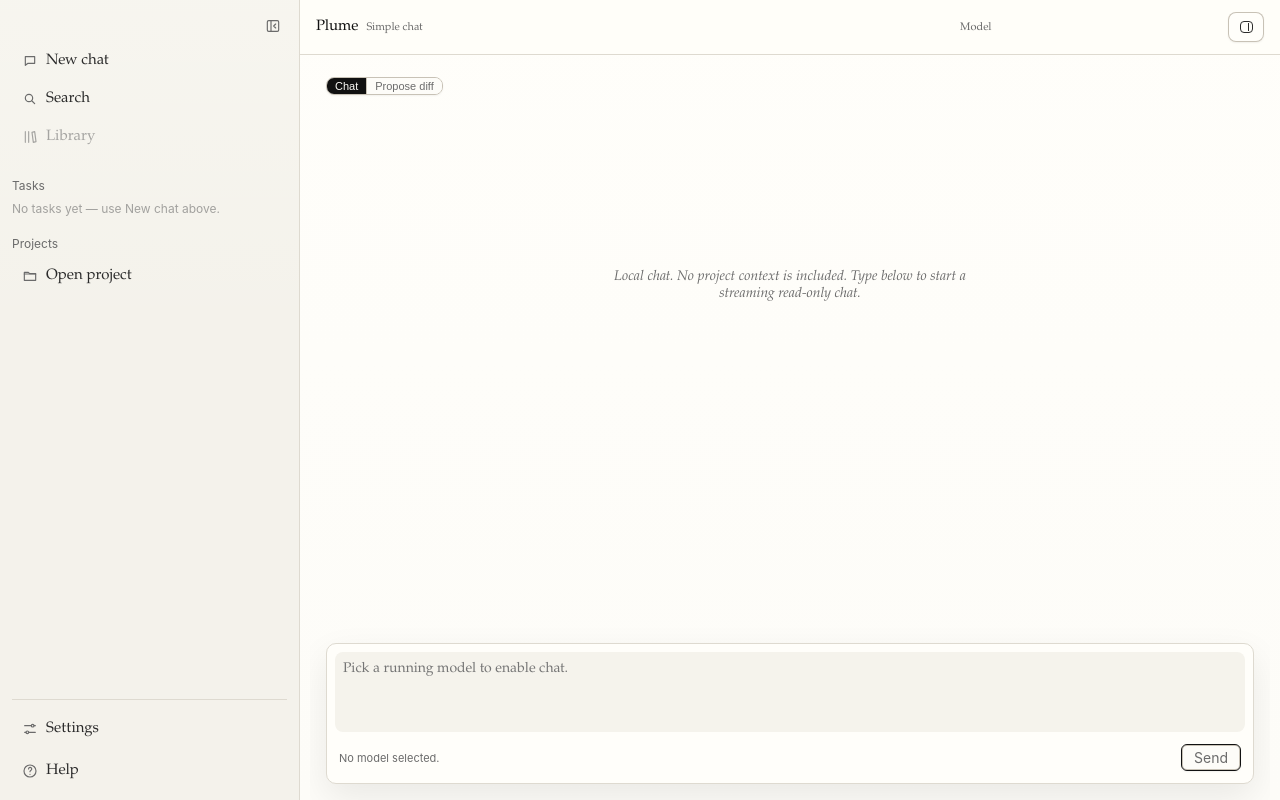
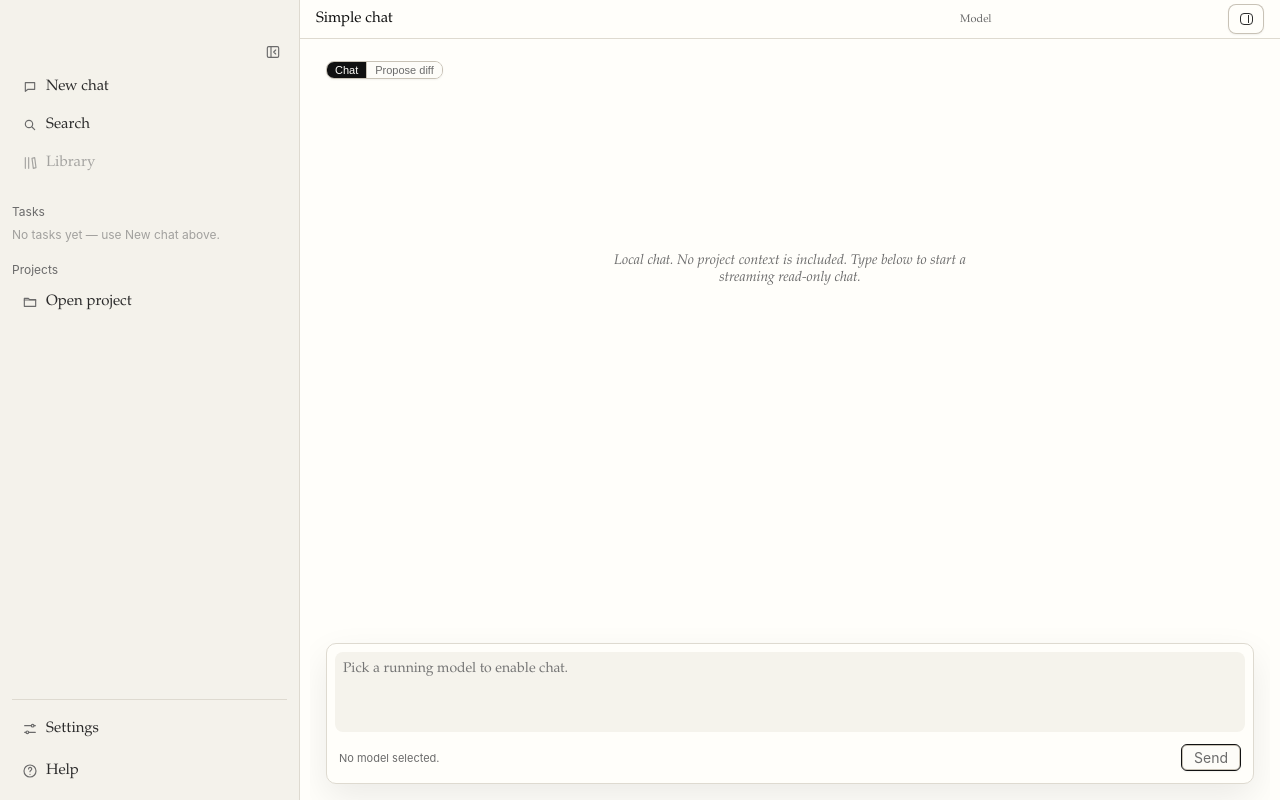
Before and after one commit to philippsyrov/Plume, a React (Vite) app: page / in a window 1280 px wide. Built offline with nearby package versions, Linux system fonts and the light colour scheme.

Commit message:
feat: merge macos titlebar

```diff
--- a/src-tauri/tauri.conf.json
+++ b/src-tauri/tauri.conf.json
@@ -18,6 +18,7 @@
         "height": 800,
         "minWidth": 900,
         "minHeight": 600,
+        "titleBarStyle": "Overlay",
         "decorations": true,
         "transparent": false,
         "resizable": true
--- a/src/features/project-shell/UnifiedChrome.tsx
+++ b/src/features/project-shell/UnifiedChrome.tsx
@@ -93,10 +93,14 @@
   return (
     <header className="plume-unified-topbar">
       <div className="plume-unified-brand">
-        <h2 className="plume-unified-title">Plume</h2>
-        <span className="plume-unified-subtitle">{subtitle}</span>
+        <h2 className="plume-unified-title plume-unified-subtitle">{subtitle}</h2>
       </div>
-      <div className="plume-unified-actions">
+      <div
+        className="plume-unified-drag-region"
+        data-tauri-drag-region="true"
+        aria-hidden="true"
+      />
+      <div className="plume-unified-actions" data-tauri-drag-region="false">
         <NoProjectModelPicker
           inventory={inventory}
           servers={servers}
@@ -104,7 +108,12 @@
           onSelect={onSelect}
         />
         {showOpenProject ? (
-          <button type="button" className="ink-button" onClick={onOpenProject}>
+          <button
+            type="button"
+            className="ink-button"
+            data-tauri-drag-region="false"
+            onClick={onOpenProject}
+          >
             Open a project
           </button>
         ) : null}
@@ -114,6 +123,7 @@
             className={`ink-button plume-tool-drawer-button${
               toolsOpen ? ' plume-tool-drawer-button-active' : ''
             }`}
+            data-tauri-drag-region="false"
             onClick={onToggleTools}
             aria-label={toolsOpen ? 'Close workspace views' : 'Open workspace views'}
             aria-pressed={toolsOpen}
@@ -469,6 +479,7 @@
       <select
         id="plume-no-project-model"
         className="plume-no-project-model-select"
+        data-tauri-drag-region="false"
         value={value}
         onChange={onChange}
         disabled={selectableModels.length === 0}
--- a/src/styles/layout/project-shell.css
+++ b/src/styles/layout/project-shell.css
@@ -36,9 +36,9 @@
   flex-direction: column;
   min-height: 0;
   padding: var(--space-3);
-  background:
-    linear-gradient(180deg, rgba(255, 254, 250, 0.28), transparent 42%),
-    var(--plume-chrome-muted);
+  /* Keep the first sidebar control below native macOS traffic lights. */
+  padding-top: var(--plume-macos-titlebar-clearance);
+  background: var(--plume-chrome-muted);
   color: var(--ink);
   border-right: 1px solid var(--plume-chrome-line);
   font-family: var(--font-prose);
@@ -347,27 +347,25 @@
   display: flex;
   flex-direction: column;
   overflow: hidden;
-  background:
-    linear-gradient(180deg, rgba(255, 254, 250, 0.9), rgba(253, 252, 248, 0.94)),
-    var(--paper);
+  background: var(--plume-chrome-fill);
 }
 
 .plume-unified-topbar {
   display: flex;
   align-items: center;
   gap: var(--space-2);
-  padding: var(--space-3) var(--space-4);
+  box-sizing: border-box;
+  min-height: var(--plume-macos-titlebar-clearance);
+  padding: var(--space-1) var(--space-4);
   border-bottom: 1px solid var(--plume-chrome-line);
-  background: rgba(255, 254, 250, 0.84);
+  background: var(--plume-chrome-fill);
   flex-shrink: 0;
 }
 
 .plume-unified-brand {
   display: flex;
   align-items: baseline;
-  gap: var(--space-2);
   min-width: 0;
-  margin-right: auto;
 }
 
 .plume-unified-title {
@@ -378,15 +376,10 @@
   color: var(--ink);
 }
 
-.plume-unified-subtitle {
-  margin: 0;
-  min-width: 0;
-  overflow: hidden;
-  text-overflow: ellipsis;
-  white-space: nowrap;
-  font-family: var(--font-prose);
-  font-size: 11px;
-  color: var(--pencil);
+.plume-unified-drag-region {
+  align-self: stretch;
+  flex: 1 1 24px;
+  min-width: 24px;
 }
 
 .plume-unified-actions {
@@ -1001,6 +994,27 @@
   box-shadow: var(--plume-chrome-shadow-panel);
 }
 
+@media (prefers-color-scheme: dark) {
+  .plume-project-codex {
+    color-scheme: dark;
+    --paper: #1b1b19;
+    --paper-deep: #22221f;
+    --ink: #f1f0eb;
+    --ink-soft: #d4d2ca;
+    --pencil: #a7a49a;
+    --menu-fill: #242421;
+    --plume-chrome-line: #3a3935;
+    --plume-chrome-line-strong: #55534c;
+    --plume-chrome-fill: #1b1b19;
+    --plume-chrome-muted: #242421;
+    --plume-chrome-hover: #2e2e2a;
+    --plume-chrome-shadow-panel: 0 8px 20px rgba(0, 0, 0, 0.28);
+    --plume-chrome-control-shadow:
+      inset 0 0 0 1px var(--plume-chrome-line-strong),
+      0 1px 2px rgba(0, 0, 0, 0.24);
+  }
+}
+
 @media (max-width: 920px) {
   .plume-project-codex {
     grid-template-columns: 240px minmax(0, 1fr);
@@ -1016,7 +1030,7 @@
   }
 
   .plume-unified-brand {
-    width: 100%;
+    flex: 0 1 auto;
   }
 
   .plume-unified-actions {
--- a/src/styles/layout/shell.css
+++ b/src/styles/layout/shell.css
@@ -1,3 +1,8 @@
+:root {
+  /* Native macOS traffic lights sit inside the overlay titlebar. */
+  --plume-macos-titlebar-clearance: 38px;
+}
+
 html,
 body,
 #root {
```
Also changed, not shown: 2 other files (tests, documents, lock files or other folders).
